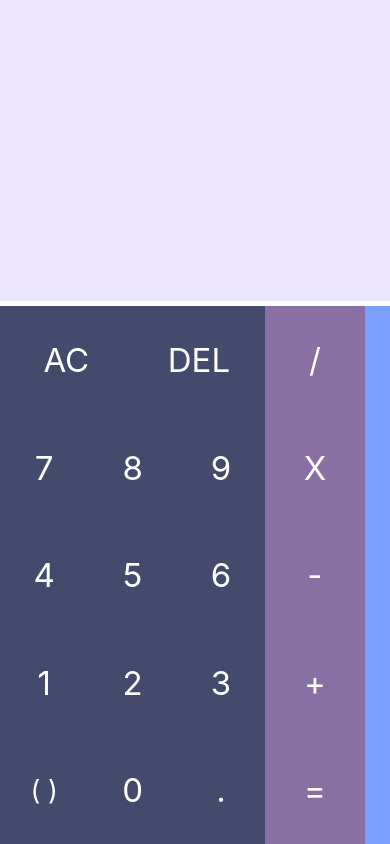
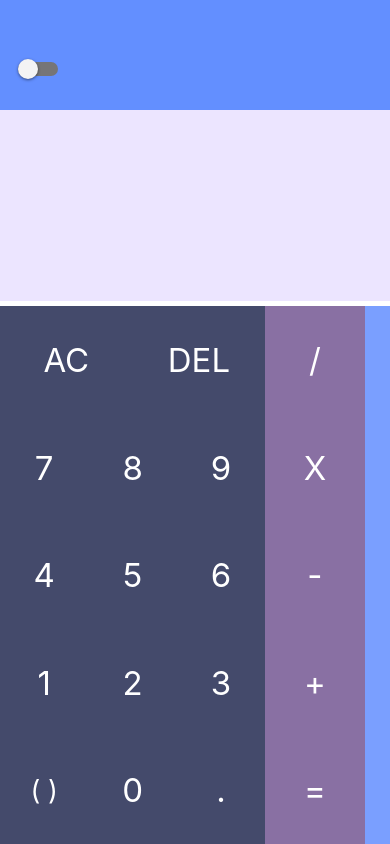
Before and after one commit to miuroku/calculator-react-native, a React Native app: screen / in a window 390 px wide. Built offline with nearby package versions, Linux system fonts and the light colour scheme.

Commit message:
feat: upgrade infrastructure of app for simple adding buttons above display

```diff
--- a/src/Display/Display.tsx
+++ b/src/Display/Display.tsx
@@ -5,6 +5,7 @@ import WholeExpressionScrollView from './DisplayParts/WholeExpressionScrollView'
 import ResultScrollView from './DisplayParts/ResultScrollView';
 import { mainState } from '../../App';
 import { calculate_result } from '../Logic/calculator';
+import UpperButtonsPanel from './DisplayParts/UpperButtonsPanel/UpperButtonsPanel';
 
 
 export default function Display ({ wholeExpression, isPortrait }
@@ -22,6 +23,7 @@ export default function Display ({ wholeExpression, isPortrait }
 
     return (
         <View style={styles.body}>
+            <UpperButtonsPanel isPortrait={isPortrait}/>
             <WholeExpressionScrollView wholeExpression={wholeExpression}/>
             <ResultScrollView result={result}/>
         </View>
--- a/src/Display/DisplayParts/ResultScrollView.tsx
+++ b/src/Display/DisplayParts/ResultScrollView.tsx
@@ -18,6 +18,7 @@ export default function ResultScrollView ({ result }
                 style={styles.outerExpressionScrollStyle}
                 contentContainerStyle={styles.innerExpressionScrollStyle}
                 ref={resultExpressionScrollView}
+                showsHorizontalScrollIndicator={false}
             >
                 <Text style={styles.contentinsideExpressionScrollStyle}>{result}</Text>
         </ScrollView>
@@ -34,10 +35,10 @@ const styles = StyleSheet.create({
         justifyContent: 'flex-start',
     },
     contentinsideExpressionScrollStyle: {
-        fontSize: 47,
+        fontSize: 40,
         color: '#828282',
         fontFamily: "monospace",
-        marginLeft: 70,
+        marginLeft: 105,
         marginBottom: 10,
     }
 });
--- /dev/null
+++ b/src/Display/DisplayParts/UpperButtonsPanel/UpperButtonsPanel.tsx
@@ -0,0 +1,42 @@
+import React, { useState } from 'react'
+import { StyleSheet, Switch, View } from 'react-native'
+
+
+export default function UpperButtonsPanel ( { isPortrait }
+    : { isPortrait: ()=>boolean }
+    ) {
+
+    const [isEnabled, setIsEnabled] = useState(false);
+    const toggleSwitch = () => setIsEnabled(previousState => !previousState);
+
+
+    return (
+        <View style={styles.body}>
+            {isPortrait() &&
+                <Switch
+                    style={styles.switcher}
+                    trackColor={{ false: "#767577", true: "#81b0ff" }}
+                    thumbColor={isEnabled ? "#f5dd4b" : "#f4f3f4"}
+                    ios_backgroundColor="#3e3e3e"
+                    onValueChange={toggleSwitch}
+                    value={isEnabled}
+                />
+            }
+        </View>
+    )
+}
+
+
+const styles = StyleSheet.create({
+    body: {
+        flex: 2.3,
+        flexDirection: 'row',
+        backgroundColor: '#638fff',
+        alignItems: 'center',
+        justifyContent: 'flex-start',
+    },
+    switcher: {
+        marginTop: 27,
+        marginLeft: 18,
+    }
+});
--- a/src/Display/DisplayParts/WholeExpressionScrollView.tsx
+++ b/src/Display/DisplayParts/WholeExpressionScrollView.tsx
@@ -20,6 +20,7 @@ export default function WholeExpressionScrollView ({ wholeExpression }
                     style={styles.outerExpressionScrollStyle}
                     contentContainerStyle={styles.innerExpressionScrollStyle}
                     ref={wholeExpressionScrollView}
+                    showsHorizontalScrollIndicator={false}
                 >
                     <Text style={styles.contentinsideExpressionScrollStyle}>{wholeExpression}</Text>
             </ScrollView>
@@ -29,11 +30,11 @@ export default function WholeExpressionScrollView ({ wholeExpression }
 
 const styles = StyleSheet.create({
     outerExpressionScrollStyle: {
-        flex: 4,
+        flex: 3,
         minWidth: '100%',
     },
     innerExpressionScrollStyle: {
-        alignItems: 'center',
+        alignItems: 'flex-start',
         justifyContent: 'flex-start',
     },
     contentinsideExpressionScrollStyle: {
@@ -41,5 +42,7 @@ const styles = StyleSheet.create({
         color: 'black',
         fontFamily: "monospace",
         marginLeft: 70,
+        paddingTop:0,
+        marginTop:0,
     }
 });
```
